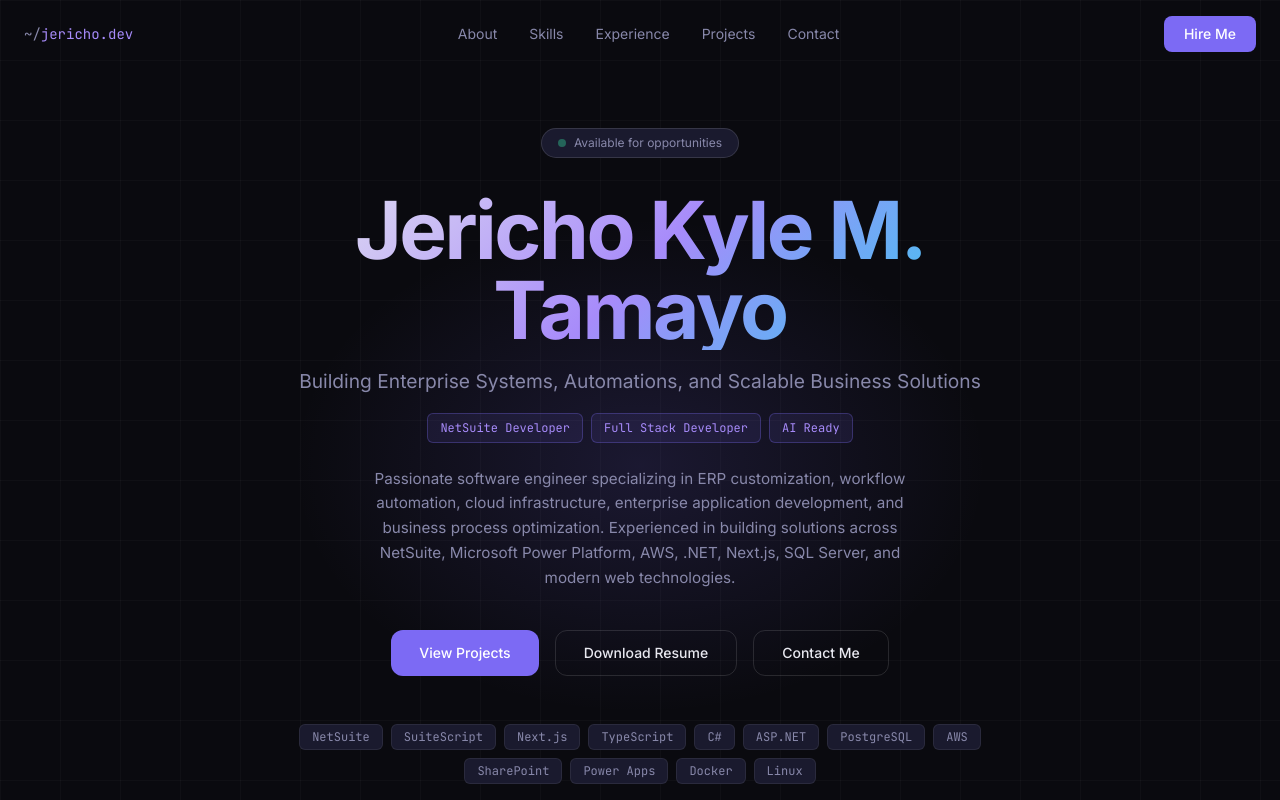
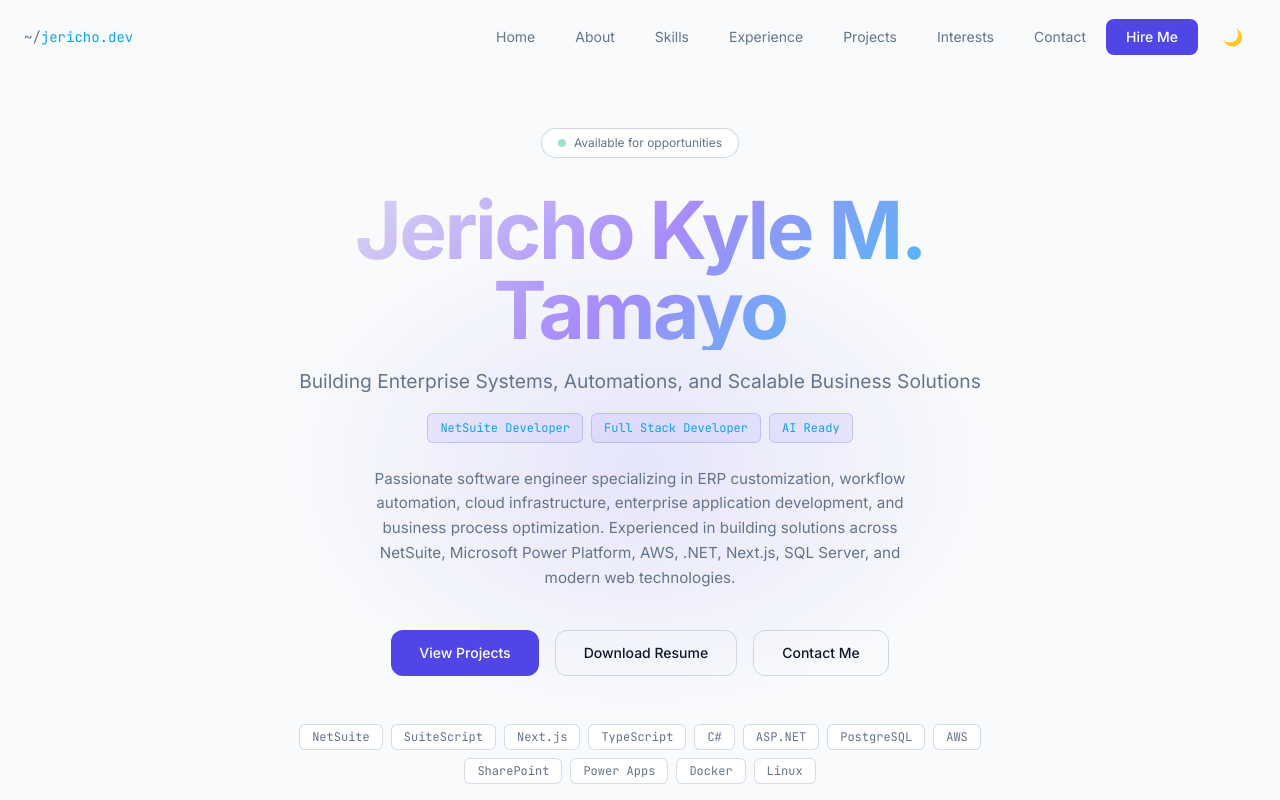
Before and after one commit to Jeriks1223/jk-tamayo-portfolio, a Next.js app: page / in a window 1280 px wide. Shown: the top 800 px of the page. Built offline with nearby package versions, Linux system fonts and the light colour scheme.

Commit message:
UI updates with Darkmode and light mode, hovering the navbar

```diff
--- a/src/app/globals.css
+++ b/src/app/globals.css
@@ -13,6 +13,8 @@
   --surface2: #1f1f35;
   --border: rgba(255, 255, 255, 0.07);
   --border2: rgba(255, 255, 255, 0.12);
+  --glass: rgba(26, 26, 46, 0.78);
+  --glass-border: rgba(255, 255, 255, 0.12);
   --text: #e8e8f0;
   --muted: #8888aa;
   --accent: #7c6af4;
@@ -21,6 +23,26 @@
   --green: #34d399;
   --amber: #fbbf24;
   --pink: #f472b6;
+}
+
+.light {
+  --bg: #f8fafc;
+  --bg2: #ffffff;
+  --bg3: #f1f5f9;
+  --surface: #ffffff;
+  --surface2: #f8fafc;
+  --border: rgba(203, 213, 225, 0.8);
+  --border2: rgba(203, 213, 225, 0.95);
+  --glass: rgba(255, 255, 255, 0.72);
+  --glass-border: rgba(15, 23, 42, 0.12);
+  --text: #0f172a;
+  --muted: #64748b;
+  --accent: #4f46e5;
+  --accent2: #0ea5e9;
+  --cyan: #06b6d4;
+  --green: #10b981;
+  --amber: #f59e0b;
+  --pink: #db2777;
 }
 
 * {
@@ -75,7 +97,8 @@ body {
   }
 
   .glass {
-    background: rgba(26, 26, 46, 0.8);
+    background: var(--glass);
+    border-color: var(--glass-border);
     backdrop-filter: blur(20px);
     -webkit-backdrop-filter: blur(20px);
   }
@@ -85,3 +108,49 @@ body {
     box-shadow: 0 0 20px rgba(124, 106, 244, 0.1);
   }
 }
+
+/* Readability & Accessibility Enhancements */
+html {
+  font-size: 16px; /* sensible base for rems */
+}
+
+.sr-only {
+  position: absolute !important;
+  width: 1px !important;
+  height: 1px !important;
+  padding: 0 !important;
+  margin: -1px !important;
+  overflow: hidden !important;
+  clip: rect(0, 0, 0, 0) !important;
+  white-space: nowrap !important;
+  border: 0 !important;
+}
+
+.skip-link {
+  position: absolute;
+  top: 8px;
+  left: 8px;
+  background: var(--surface);
+  color: var(--text);
+  padding: 8px 12px;
+  border-radius: 6px;
+  transform: translateY(-120%);
+  transition: transform 150ms ease;
+  z-index: 9999;
+}
+.skip-link:focus {
+  transform: translateY(0%);
+}
+
+:focus-visible {
+  outline: 3px solid var(--accent);
+  outline-offset: 3px;
+}
+
+@media (prefers-reduced-motion: reduce) {
+  * {
+    animation: none !important;
+    transition: none !important;
+    scroll-behavior: auto !important;
+  }
+}
--- a/src/app/layout.tsx
+++ b/src/app/layout.tsx
@@ -4,7 +4,6 @@ import "./globals.css";
 
 const inter = Inter({
   subsets: ["latin"],
-  variable: "--font-inter",
   display: "swap",
 });
 
@@ -68,7 +67,7 @@ export default function RootLayout({
   children: React.ReactNode;
 }) {
   return (
-    <html lang="en" className={inter.variable}>
+    <html lang="en" className={inter.className}>
       <head>
         <link rel="preconnect" href="https://fonts.googleapis.com" />
         <link rel="preconnect" href="https://fonts.gstatic.com" crossOrigin="anonymous" />
@@ -77,7 +76,12 @@ export default function RootLayout({
           rel="stylesheet"
         />
       </head>
-      <body>{children}</body>
+      <body>
+        <a href="#main-content" className="skip-link">
+          Skip to content
+        </a>
+        {children}
+      </body>
     </html>
   );
 }
--- a/src/app/page.tsx
+++ b/src/app/page.tsx
@@ -11,7 +11,7 @@ import Contact from "@/components/sections/Contact";
 
 export default function Home() {
   return (
-    <main>
+    <main id="main-content">
       <Navbar />
       <Hero />
       <Stats />
--- a/src/components/layout/Navbar.tsx
+++ b/src/components/layout/Navbar.tsx
@@ -2,12 +2,15 @@
 
 import { useState, useEffect } from "react";
 import { motion } from "framer-motion";
+import ThemeToggle from "./ThemeToggle";
 
 const navLinks = [
+  { href: "#hero", label: "Home" },
   { href: "#about", label: "About" },
   { href: "#skills", label: "Skills" },
   { href: "#experience", label: "Experience" },
   { href: "#projects", label: "Projects" },
+  { href: "#interests", label: "Interests" },
   { href: "#contact", label: "Contact" },
 ];
 
@@ -28,6 +31,8 @@ export default function Navbar() {
 
   return (
     <motion.nav
+      role="navigation"
+      aria-label="Primary navigation"
       initial={{ y: -60, opacity: 0 }}
       animate={{ y: 0, opacity: 1 }}
       transition={{ duration: 0.5 }}
@@ -40,12 +45,13 @@ export default function Navbar() {
       </div>
 
       {/* Desktop links */}
-      <ul className="hidden md:flex gap-8 list-none">
+      <div className="hidden md:flex items-center gap-4">
+        <ul className="flex gap-8 list-none">
           {navLinks.map((link) => (
             <li key={link.href}>
               <button
                 onClick={() => scrollTo(link.href)}
-              className="text-[var(--muted)] text-sm hover:text-[var(--text)] transition-colors cursor-pointer bg-transparent border-none font-sans"
+                className="text-[var(--muted)] text-sm hover:text-[var(--text)] hover:underline decoration-[var(--accent2)] underline-offset-4 hover:bg-[var(--surface)]/10 rounded-sm px-1 py-0.5 transition-all duration-200 cursor-pointer bg-transparent border-none font-sans"
               >
                 {link.label}
               </button>
@@ -53,12 +59,16 @@ export default function Navbar() {
           ))}
         </ul>
 
+        <div className="flex items-center gap-3">
           <button
             onClick={() => scrollTo("#contact")}
-        className="hidden md:block bg-[var(--accent)] text-white border-none px-5 py-2 rounded-lg text-sm font-medium cursor-pointer hover:opacity-85 transition-opacity font-sans"
+            className="bg-[var(--accent)] text-white border-none px-5 py-2 rounded-lg text-sm font-medium cursor-pointer hover:opacity-85 transition-opacity font-sans"
           >
             Hire Me
           </button>
+          <ThemeToggle />
+        </div>
+      </div>
 
       {/* Mobile menu button */}
       <button
@@ -76,11 +86,14 @@ export default function Navbar() {
           animate={{ opacity: 1, y: 0 }}
           className="absolute top-full left-0 right-0 bg-[var(--bg3)] border-b border-[var(--border)] py-4 flex flex-col gap-2 md:hidden"
         >
+          <div className="px-6 pb-2 border-b border-[var(--border)]">
+            <ThemeToggle />
+          </div>
           {navLinks.map((link) => (
             <button
               key={link.href}
               onClick={() => scrollTo(link.href)}
-              className="text-[var(--muted)] text-sm px-6 py-2 text-left hover:text-[var(--text)] transition-colors bg-transparent border-none cursor-pointer font-sans"
+              className="text-[var(--muted)] text-sm px-6 py-2 text-left hover:text-[var(--text)] hover:underline decoration-[var(--accent2)] underline-offset-4 hover:bg-[var(--surface)]/10 rounded-sm transition-all duration-200 bg-transparent border-none cursor-pointer font-sans"
             >
               {link.label}
             </button>
--- /dev/null
+++ b/src/components/layout/ThemeToggle.tsx
@@ -0,0 +1,45 @@
+"use client";
+
+import { useEffect, useState } from "react";
+
+const applyTheme = (theme: "light" | "dark") => {
+  const root = document.documentElement;
+  root.classList.remove("light", "dark");
+  root.classList.add(theme);
+};
+
+export default function ThemeToggle() {
+  const [theme, setTheme] = useState<"light" | "dark">("dark");
+
+  useEffect(() => {
+    const storedTheme = window.localStorage.getItem("theme") as "light" | "dark" | null;
+    const defaultTheme = storedTheme
+      ? storedTheme
+      : window.matchMedia("(prefers-color-scheme: dark)").matches
+      ? "dark"
+      : "light";
+
+    setTheme(defaultTheme);
+    applyTheme(defaultTheme);
+  }, []);
+
+  useEffect(() => {
+    applyTheme(theme);
+    window.localStorage.setItem("theme", theme);
+  }, [theme]);
+
+  const toggleTheme = () => {
+    setTheme((current) => (current === "dark" ? "light" : "dark"));
+  };
+
+  return (
+    <button
+      type="button"
+      onClick={toggleTheme}
+      aria-label={`Switch to ${theme === "dark" ? "light" : "dark"} mode`}
+      className="text-[var(--muted)] hover:text-[var(--text)] transition-colors rounded-lg border border-transparent px-3 py-2 text-base font-sans hover:border-[var(--border)]"
+    >
+      {theme === "dark" ? "☀️" : "🌙"}
+    </button>
+  );
+}
```
Lines whose indentation alone changed are shown as unchanged.
